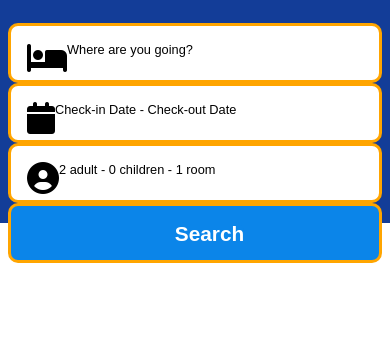
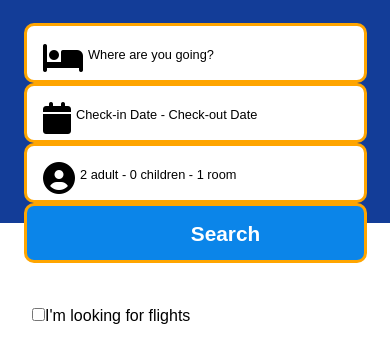
Before and after one commit to Chandan784/BookingAppCore, a plain HTML site: page index.html in a window 390 px wide. Shown: the part 368-730 px from the top of the page. Drawn offline with Linux system fonts and the light colour scheme.

Commit message:
Header work complete

```diff
--- a/index.html
+++ b/index.html
@@ -86,12 +86,15 @@
 
      <div class="table">
         <ul>
-            <li><i class="fa-solid fa-bed"></i><span>Where are you going?</span></li>
-            <li><i class="fas fa-calendar"></i><span>Check-in Date - Check-out Date</span></li>
-            <li><i class="fa fa-circle-user"></i><span>2 adult - 0 children - 1 room</span></li>
-            <li class="search-btn"><button>Search</button></li>
+            <li class="fix-width"><i class="fa-solid fa-bed"></i><span>Where are you going?</span></li>
+            <li class="fix-width"><i class="fas fa-calendar"></i><span>Check-in Date - Check-out Date</span></li>
+            <li class="fix-width"><i class="fa fa-circle-user"></i><span>2 adult - 0 children - 1 room</span></li>
+            <li><button>Search</button></li>
         </ul>
      </div>
+     <div class="checkbox">
+            <input type="checkbox"><span>I'm looking for flights</span>
+        </div>
     </body>
 
 </html>
--- a/style.css
+++ b/style.css
@@ -192,7 +192,7 @@
 /* Header sec */
 
 .sectionHeader {
-    width: 100vw;
+    /* width: 100vw; */
     background-color: rgb(19, 61, 152);
     color: white;
     padding: 0rem 7rem;
@@ -249,6 +249,7 @@
 .table{
     justify-content: space-between;
     padding: 0rem 7rem;
+    height: 10vh;
 }
 
 
@@ -304,14 +305,31 @@
     font-size:2rem;
 }
 
+.fix-width {
+    width: 30vw;
+}
+
+.table ul li span {
+    padding-top: 5px;
+    padding-left: 5px;
+}
+
+.checkbox {
+    padding: 0rem 7rem;
+}
 
 @media (max-width:1024px) {
-    .sectionHeader {
+    .sectionHeader{
         padding: 0rem;
+    }
+
+    .checkbox {
+        padding: 0rem 2rem;
     }
 
     .table ul li:nth-child(4) {
         padding-left: 42vw;
+        width: 93.5vw;
     }
 
     .right img {
@@ -321,6 +339,7 @@
     .table ul {
         display: block;
         width: 100%;
+        padding-left: 1rem;
     }
 
     .table {
@@ -334,6 +353,10 @@
     .table ul li {
         top: -200px;
         height: 60px;
+    }
+
+    .fix-width {
+        width: 93.5vw;
     }
 }
 
@@ -352,6 +375,14 @@
 
     .container .external-header p {
         padding-right: 0rem;
+    }
+
+    .fix-width {
+        width: 91vw;
+    }
+
+    .table ul li:nth-child(4) {
+        width: 91vw;
     }
 }
 
@@ -374,4 +405,12 @@
     .external-header p {
         padding-left: 25vw;
     }
+
+    .fix-width {
+        width: 88vw;
+    }
+
+    .table ul li:nth-child(4) {
+        width: 88vw;
+    }
 }
```
